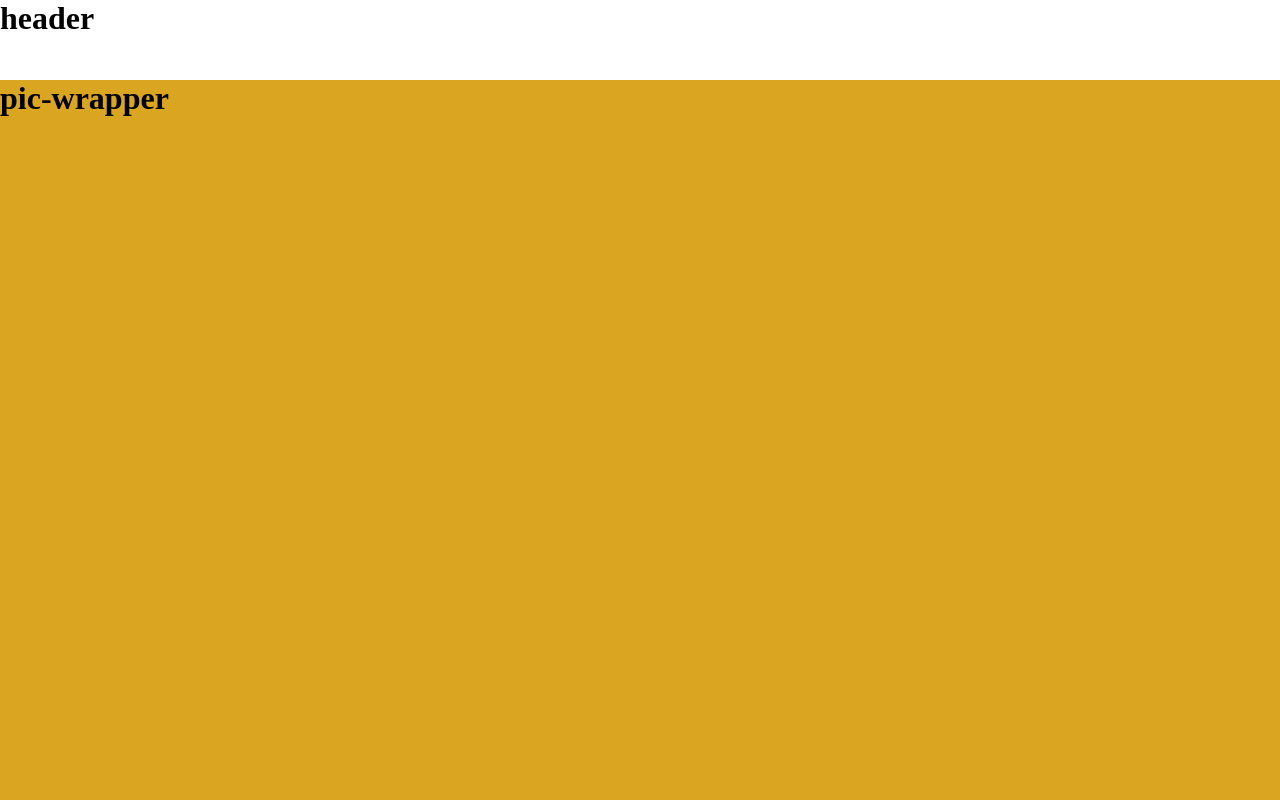
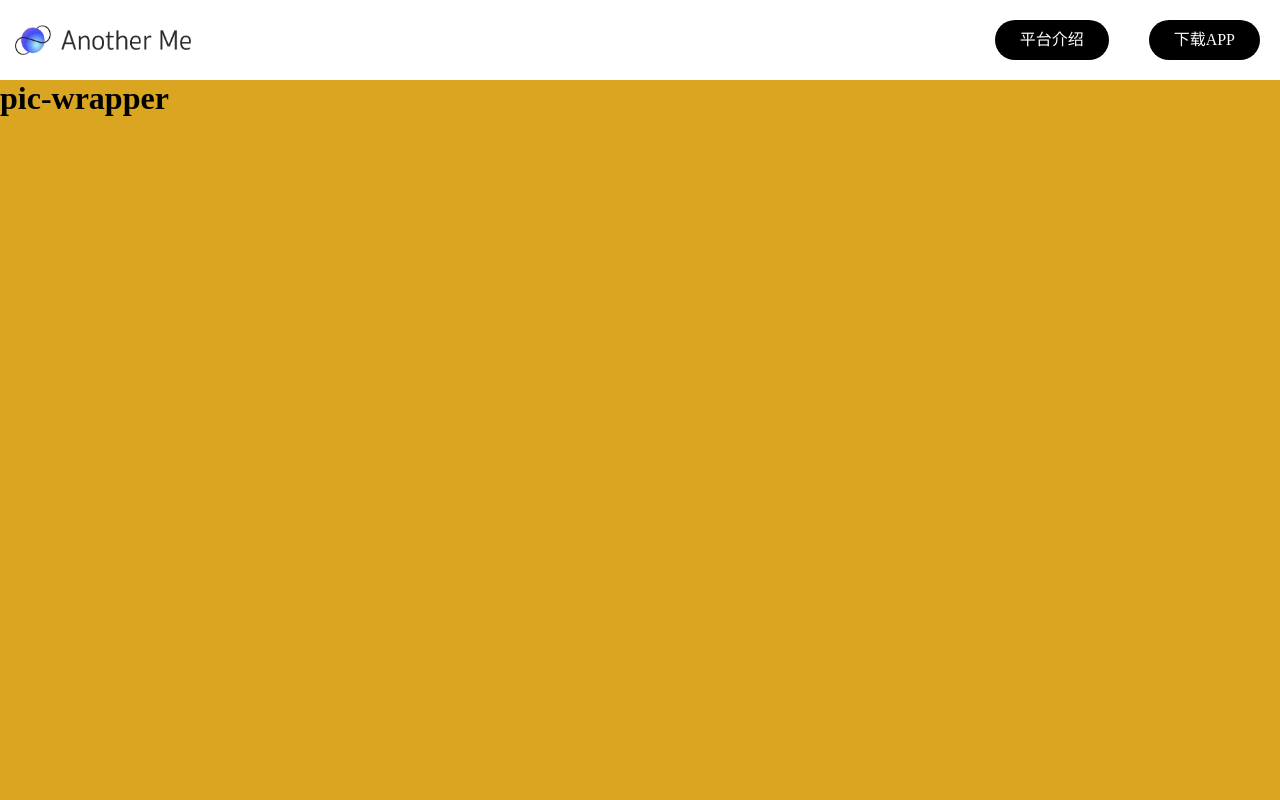
Before and after one commit to jarryyou/home-page, a Vue app: page /home in a window 1280 px wide. Shown: the top 800 px of the page. Built offline with nearby package versions, Linux system fonts and the light colour scheme; the HTML template or start-up script is replaced by a standard one.

Commit message:
feat: 1.header模块开发，fixed;

```diff
--- a/src/App.vue
+++ b/src/App.vue
@@ -1,12 +1,20 @@
 <template>
-  <Header></Header>
-  <router-view></router-view>
-  <Footer></Footer>
+  <div class="main-container">
+    <Header></Header>
+    <router-view></router-view>
+    <Footer></Footer>
+  </div>
 </template>
 <script lang="ts" setup>
 import Header from './views/header/index.vue'
 import Footer from './views/footer/index.vue'
 </script>
 <style lang="scss" scoped>
-
+.main-container {
+  position: relative;
+  width: 100%;
+  .view-container {
+    margin-top: 80px;
+  }
+}
 </style>
--- a/src/views/download/index.vue
+++ b/src/views/download/index.vue
@@ -1,11 +1,15 @@
 <template>
-  <div class="download">
+  <div class="view-container download-wrapper">
     download
   </div>
 </template>
 <script lang="ts" setup>
 
 </script>
-<style scoped>
-
+<style lang="scss" scoped>
+.download-wrapper {
+  height: 100vh;
+  width: 100%;
+  background-color: lightseagreen;
+}
 </style>
--- a/src/views/header/index.vue
+++ b/src/views/header/index.vue
@@ -1,14 +1,63 @@
 <template>
   <header class="header">
-    <h1>header</h1>
+    <div class="logo">
+      <img class="logo-main" src="@/assets/images/logo.png" width="36" height="30" alt="logo" />
+      <img class="another-me" src="@/assets/images/Another_Me.png" width="130" height="20" alt="Another_Me">
+    </div>
+    <ul class="links">
+      <li class="link-item" v-for="(o, i) in linkLists" :key="i" @click="() => go(o)">
+        {{ o.name }}
+      </li>
+    </ul>
   </header>
 </template>
 <script lang="ts" setup>
+import { computed } from "vue";
+import { useRouter } from "vue-router";
 
+const activeLink = computed(() => {
+  return linkLists.find(s => s.value === useRouter().currentRoute.value.name)
+})
+const linkLists = [
+  { name: '平台介绍', path: '/home', value: 'home' },
+  { name: '下载APP', path: '/download', value: 'download' }
+]
 </script>
 <style lang="scss" scoped>
 .header {
+  width: 100%;
+  top: 0;
+  left: 0;
+  position: fixed;
   height: 80px;
   background-color: #ffffff;
+  display: flex;
+  align-items: center;
+
+  .logo {
+    margin-left: 15px;
+    display: flex;
+    align-items: center;
+    height: 50px;
+    .another-me {
+      margin-left: 10px;
+    }
+  }
+
+  .links {
+    margin-left: auto;
+    display: flex;
+
+    .link-item {
+      padding: 2px 25px;
+      height: 36px;
+      background-color: black;
+      border-radius: 20px;
+      margin: 0 20px;
+      color: #ffffff;
+      display: flex;
+      align-items: center;
+    }
+  }
 }
 </style>
--- a/src/views/home/index.vue
+++ b/src/views/home/index.vue
@@ -1,9 +1,11 @@
 <template>
-  <PicWraper></PicWraper>
-  <Properties></Properties>
-  <GenContents></GenContents>
-  <Creators></Creators>
-  <About></About>
+  <div class="view-container home-container">
+    <PicWraper></PicWraper>
+    <Properties></Properties>
+    <GenContents></GenContents>
+    <Creators></Creators>
+    <About></About>
+  </div>
 </template>
 <script lang="ts" setup>
 import PicWraper from './component/picWrapper/index.vue'
@@ -12,6 +14,5 @@ import Properties from './component/properties/index.vue'
 import Creators from './component/creators/index.vue'
 import About from './component/about/index.vue'
 </script>
-<style scoped>
-
+<style lang="scss" scoped>
 </style>
```
Also changed, not shown: src/assets/images/Another_Me.png (added), src/assets/images/logo.png (added).
